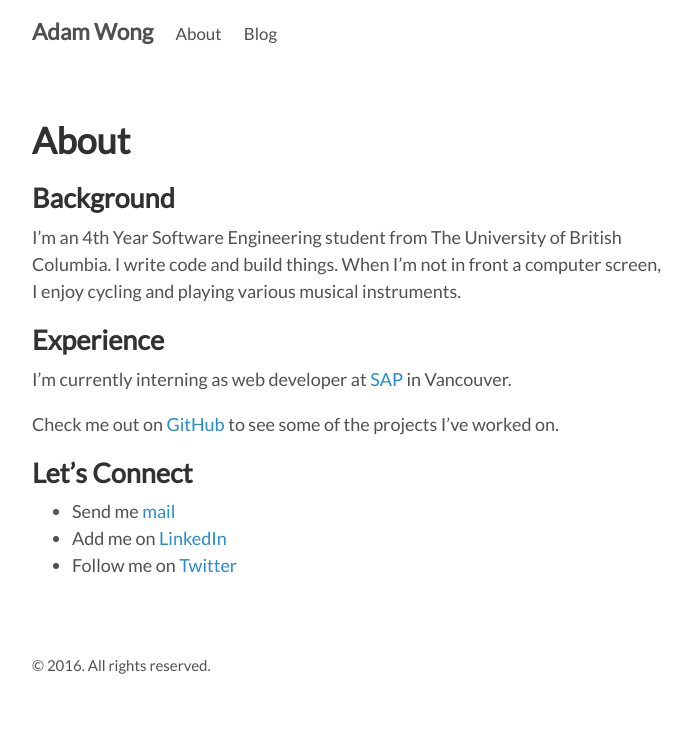
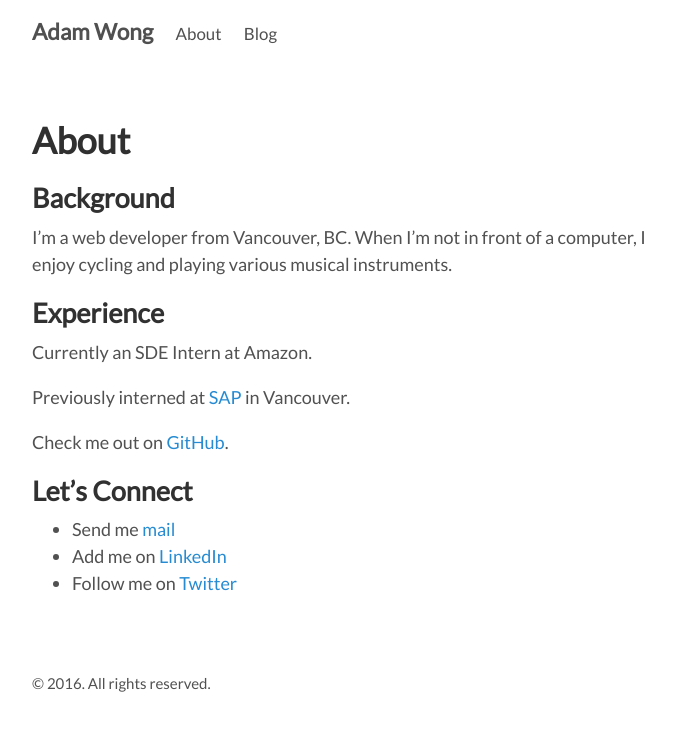
Before and after one commit to aaewong/aaewong.github.io, a Jekyll site: the page built from about.md, in a window 1280 px wide. Shown: the top 731 px of the page, without its empty margins (293-985 px from the left). Built offline with Jekyll 4.4.1, drawn with Linux system fonts in a browser that asks for light colours.

Commit message:
Updating 'About' page

```diff
--- a/about.md
+++ b/about.md
@@ -5,13 +5,15 @@ title: About
 
 ## Background
 
-I'm an 4th Year Software Engineering student from The University of British Columbia. I write code and build things. When I'm not in front a computer screen, I enjoy cycling and playing various musical instruments.
+I'm a web developer from Vancouver, BC. When I'm not in front of a computer, I enjoy cycling and playing various musical instruments.
 
 ## Experience
 
-I'm currently interning as web developer at [SAP](http://www.sap.com/canada/index.html) in Vancouver.
+Currently an SDE Intern at Amazon.
 
-Check me out on [GitHub](https://github.com/aaewong) to see some of the projects I've worked on.
+Previously interned at [SAP](http://www.sap.com/canada/index.html) in Vancouver.
+
+Check me out on [GitHub](https://github.com/aaewong).
 
 ## Let's Connect
 
```
Also changed, not shown: index.md (+1 -1 lines).
